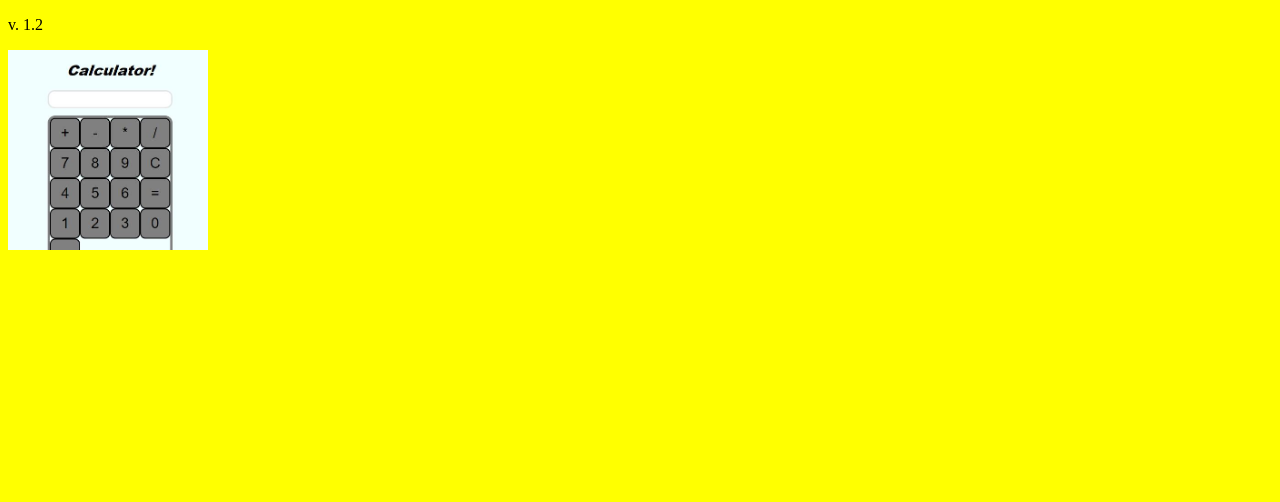
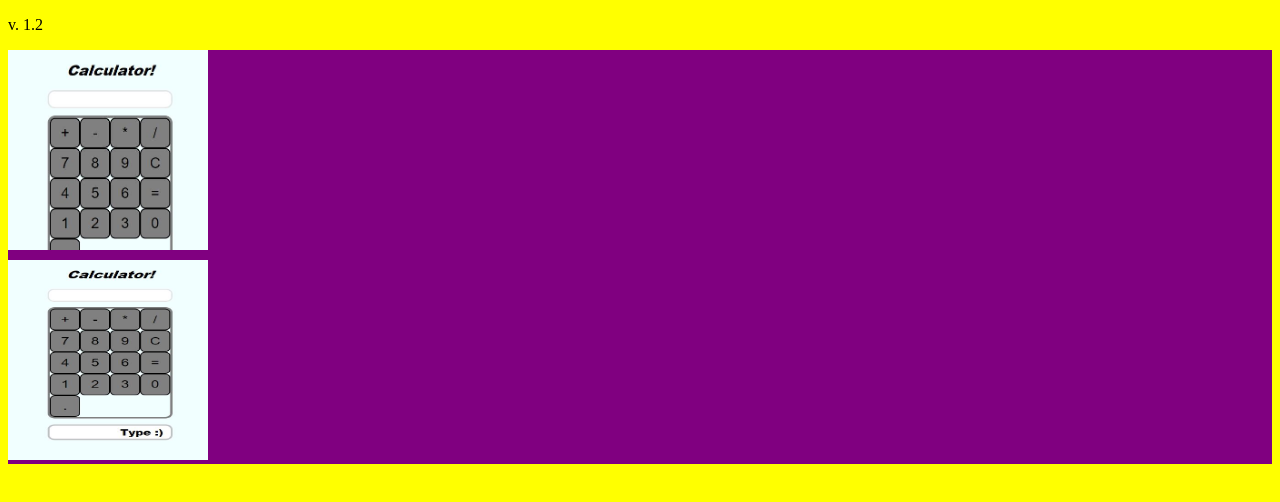
Before and after one commit to isaacionescu/portfolio, a plain HTML site: page bkg-test.html in a window 1280 px wide. Drawn offline with Linux system fonts and the light colour scheme.

Commit message:
BKT TEST / v. 1.3

```diff
--- a/bkg-test.html
+++ b/bkg-test.html
@@ -8,7 +8,15 @@
 		}
 
 		.container {
-			background-color: blue;
+			background-color: purple;
+		}
+
+		.box {
+			margin-top: 10px;
+		}
+
+		.box1 {
+			background-color: cyan;
 			background-image: url("calculator.jpg");
 			background-size: cover;
 			background-repeat: no-repeat;
@@ -16,8 +24,13 @@
 			height: 200px;
 		}
 
-		.box {
-
+		.box2 {
+			background-color: cyan;
+			background-image: url("calculator.jpg");
+			background-size: cover;
+			background-repeat: no-repeat;
+			width: 200px;
+			height: 200px;
 		}
 
 		p {
@@ -29,7 +42,9 @@
 <body>
 	<p>v. 1.2</p>
 	<div class="container">
-		<div class="box"></div>
+		<div class="box box1"></div>
+		<img class="box box2" src="calculator.jpg" alt="this is an image">
+
 	</div>
 
 </body>
```
